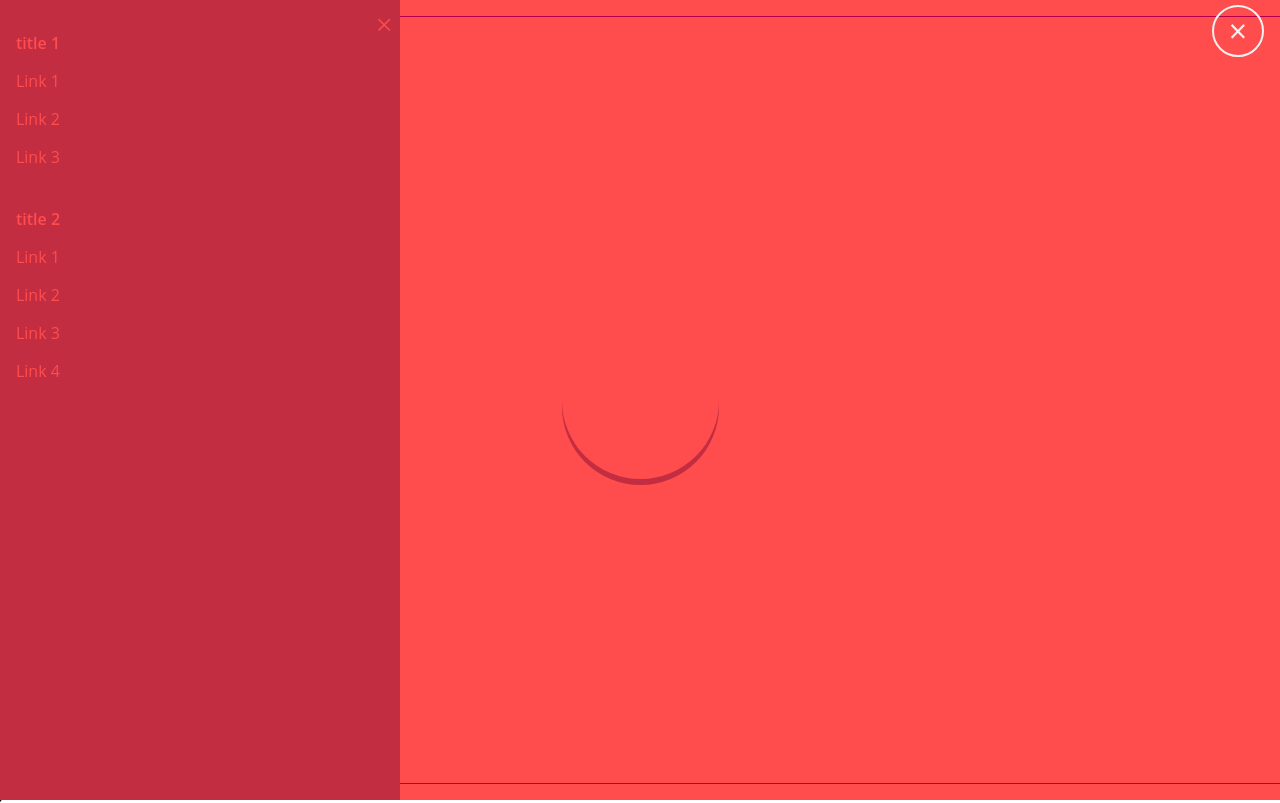
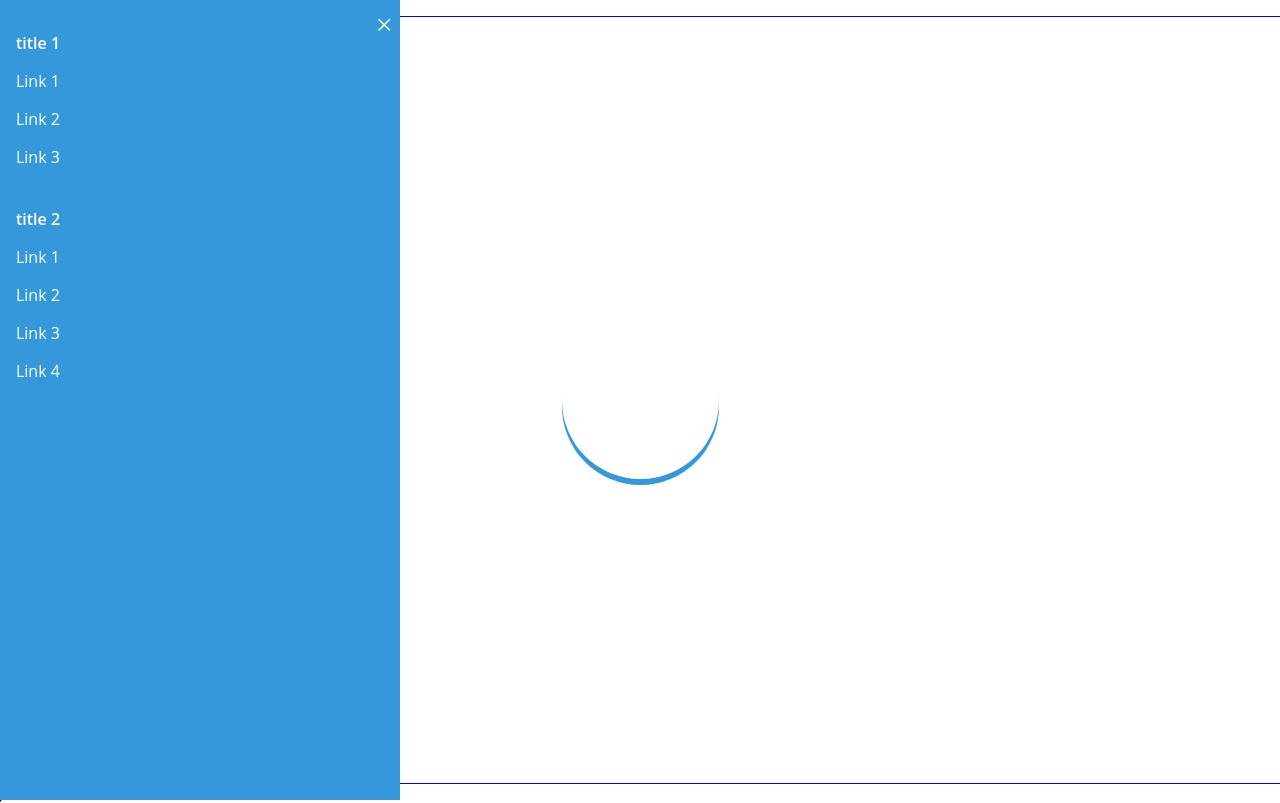
Before and after one commit to elgervb/sqlite-manager-client, an Angular app: page / in a window 1280 px wide. Built offline with nearby package versions, Linux system fonts and the light colour scheme.

Commit message:
show / hide overlay

```diff
--- a/src/app/app.component.html
+++ b/src/app/app.component.html
@@ -29,7 +29,8 @@
   </app-offcanvas>
 
   <section>
-    <app-overlay [show]="true" [effect]="'fadeIn'"></app-overlay>
+    <button (click)="showOverlay()">Show overlay</button>
+    <app-overlay [show]="overlay" [effect]="'fadeIn'" (onClose)="overlayClosed()"></app-overlay>
     <app-spinner [position]="'center'"></app-spinner>
   </section>
 
--- a/src/app/app.component.ts
+++ b/src/app/app.component.ts
@@ -7,4 +7,16 @@ import { Component } from '@angular/core';
 })
 export class AppComponent {
   title = 'Title';
+  overlay = false;
+
+  closed() {
+    console.log('overlay closed');
+  }
+
+  showOverlay(): boolean {
+    return this.overlay = true;
+  }
+  overlayClosed(): void {
+    // this.overlay = false;
+  }
 }
--- a/src/app/shared/overlay/overlay.component.ts
+++ b/src/app/shared/overlay/overlay.component.ts
@@ -1,4 +1,4 @@
-import { Component, OnInit, Input } from '@angular/core';
+import { Component, OnInit, Input, Output, EventEmitter } from '@angular/core';
 
 @Component({
   selector: 'app-overlay',
@@ -6,8 +6,16 @@ import { Component, OnInit, Input } from '@angular/core';
   styleUrls: ['./overlay.component.scss']
 })
 export class OverlayComponent implements OnInit {
+  /**
+   * Whether or not to show the overlay
+   */
   @Input() show = false;
+  /**
+   * Any valid class name for in effect
+   */
   @Input() effect: string;
+
+  @Output() onClose = new EventEmitter();
 
   constructor() { }
 
@@ -17,6 +25,7 @@ export class OverlayComponent implements OnInit {
 
   close(): void {
     this.show = false;
+    this.onClose.emit();
   }
 
 }
```
